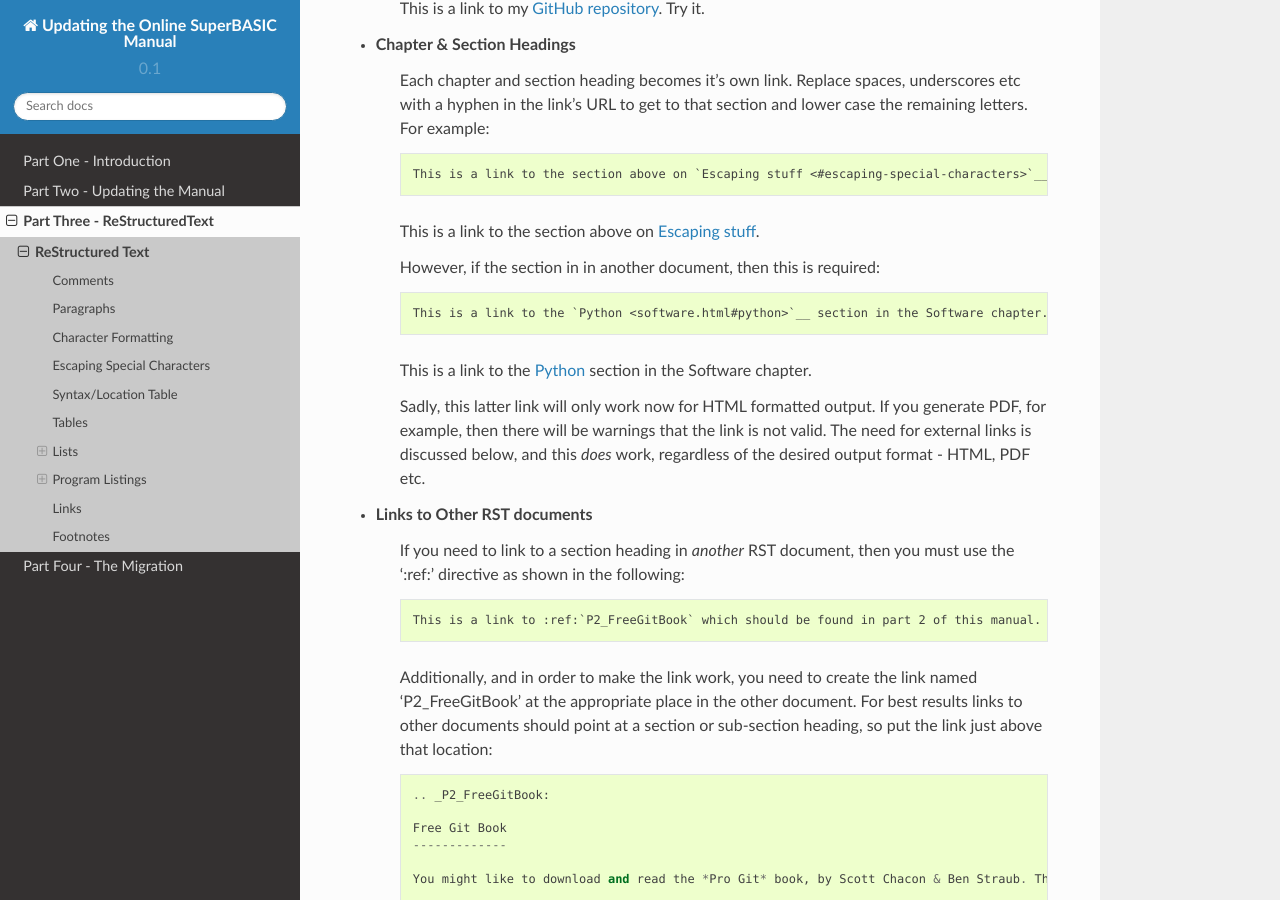
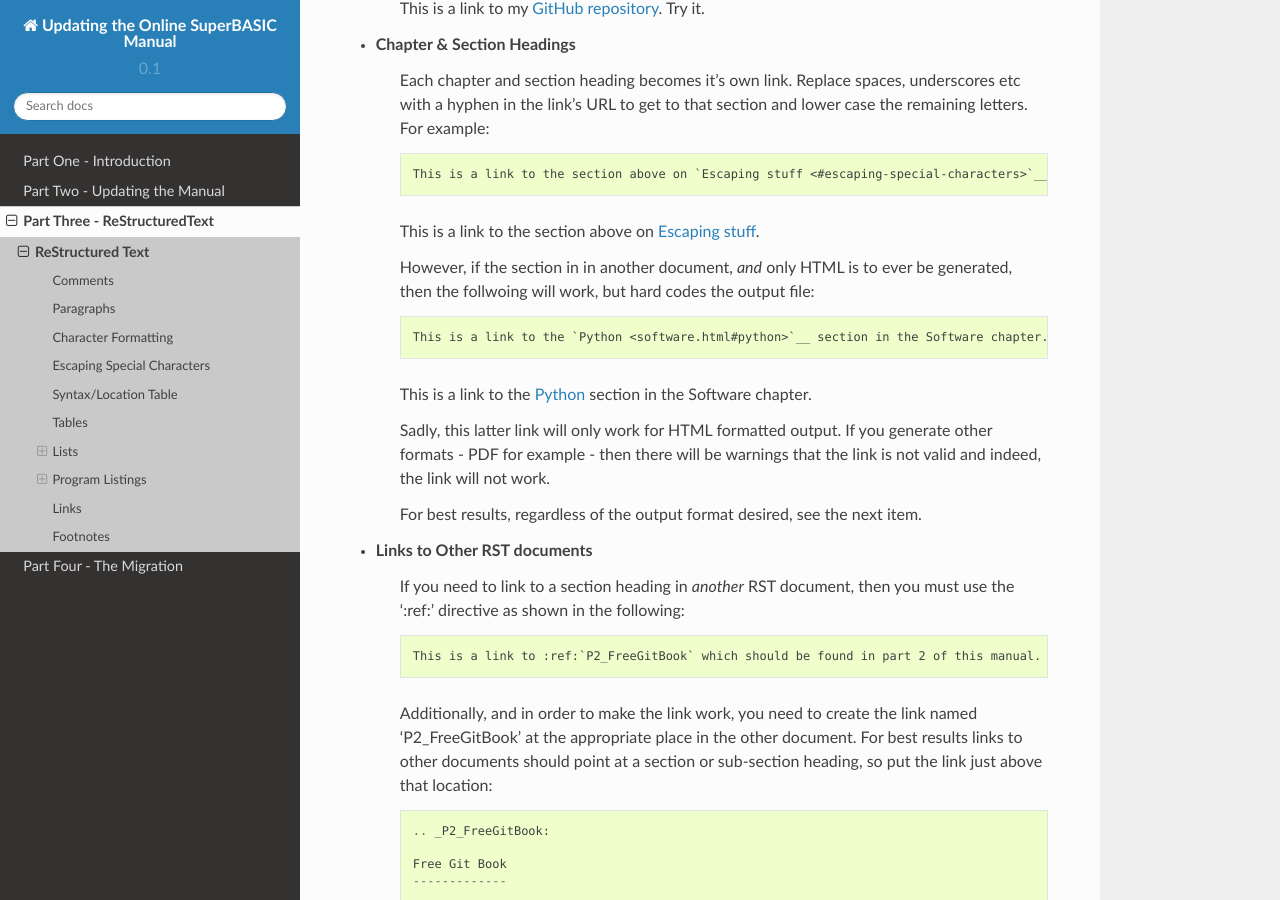
Before and after one commit to SinclairQL/UpdatingSuperBASICManual, a Sphinx documentation site: the page built from source/p3_rst.rst, in a window 1280 px wide and 900 px high, scrolled down 11357 px. Built offline with Sphinx 7.4.7 and the Read the Docs theme 2.0.0, drawn with Linux system fonts in a browser that asks for light colours.

Commit message:
Added a bit more detail to the external links section.

```diff
--- a/source/p3_rst.rst
+++ b/source/p3_rst.rst
@@ -516,13 +516,15 @@ Links are wrapped in backticks (\`) and double underscores (\_\_) as per the fol
 
     This is a link to the section above on `Escaping stuff <#escaping-special-characters>`__.
 
-    However, if the section in in another document, then this is required::
+    However, if the section in in another document, *and* only HTML is to ever be generated, then the follwoing will work, but hard codes the output file::
 
         This is a link to the `Python <software.html#python>`__ section in the Software chapter.
 
     This is a link to the `Python <software.html#python>`__ section in the Software chapter.
 
-    Sadly, this latter link will only work now for HTML formatted output. If you generate PDF, for example, then there will be warnings that the link is not valid. The need for external links is discussed below, and this *does* work, regardless of the desired output format - HTML, PDF etc.
+    Sadly, this latter link will only work for HTML formatted output. If you generate other formats - PDF for example - then there will be warnings that the link is not valid and indeed, the link will not work.
+
+    For best results, regardless of the output format desired, see the next item.
 
 - Links to Other RST documents
     If you need to link to a section heading in *another* RST document, then you must use the ':ref:' directive as shown in the following::
```
